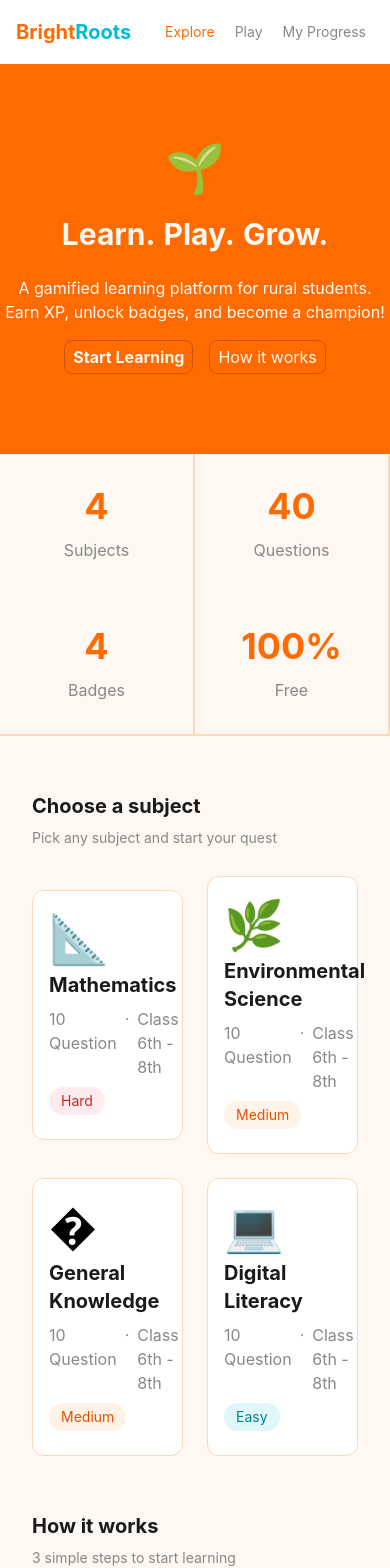
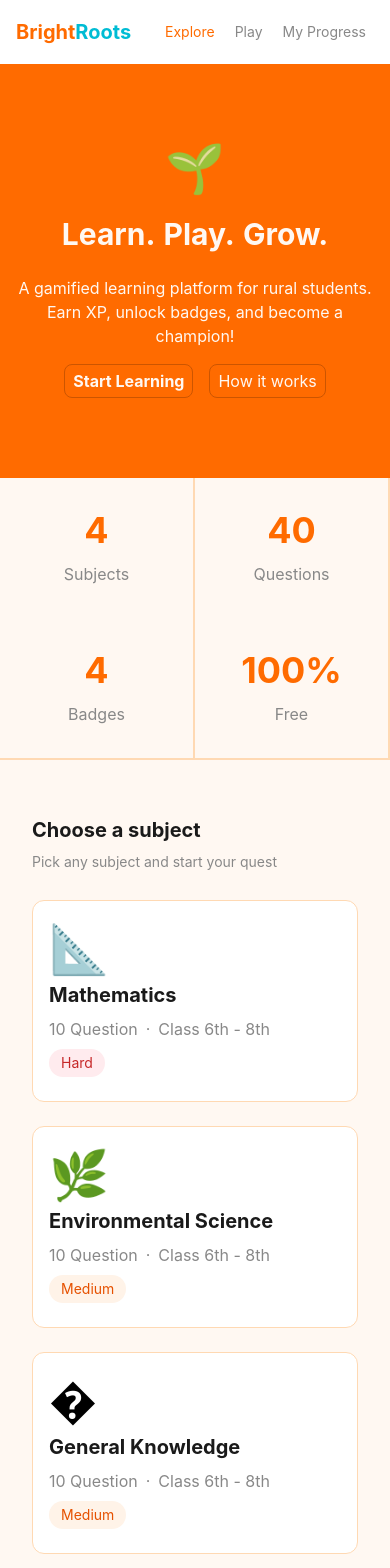
Before and after one commit to sadiksaifi9958/brightroots, a React (Vite) app: page / in a window 390 px wide. Shown: the top 1568 px of the page. Built offline with nearby package versions, Linux system fonts and the light colour scheme.

Commit message:
Update Home.jsx
make home responsive

```diff
--- a/src/pages/Home.jsx
+++ b/src/pages/Home.jsx
@@ -69,7 +69,7 @@ function Home() {
           <div>Play.</div>
           <div>Grow.</div>
         </div>
-        <div className="text-[#FFF8F2] text-center max-w-md text-md">
+        <div className="text-[#FFF8F2] text-center max-w-md text-md px-2 sm:px-0">
           A gamified learning platform for rural students. Earn XP, unlock
           badges, and become a champion!
         </div>
@@ -110,7 +110,7 @@ function Home() {
           <p className="text-sm text-[#888888] pl-4">
             Pick any subject and start your quest
           </p>
-          <div className="grid grid-cols-2 gap-6 mt-1 w-full items-center justify-center p-4">
+          <div className="grid grid-cols-1 sm:grid-cols-2 gap-6 mt-1 w-full items-center justify-center p-4">
             {subjects.map((card) => (
               <div className="w-full py-6 sm:py-10 flex flex-col gap-2 items-start justify-center border border-[#FFD9B3] rounded-xl pl-4 sm:pl-8 bg-white hover:shadow-md transition-shadow duration-200">
                 <span className="text-5xl">{card.icon}</span>
@@ -164,7 +164,7 @@ function Home() {
           <p className="text-sm text-[#888888]">
             Complete quizzes to earn these rewards
           </p>
-          <div className="flex items-center gap-6 justify-center mt-5 w-full overflow-hidden">
+          <div className="flex flex-col sm:flex-row items-center gap-6 justify-center mt-5 w-full overflow-hidden">
             {badges.map((badge) => (
               <div
                 className={`flex flex-col items-center p-4 sm:p-16 border border-[#FFD9B3] rounded-xl shadow-sm hover:shadow-md bg-white w-full transition-shadow duration-200 ${badge.unlocked ? "opacity-100" : "opacity-40"}`}
```
